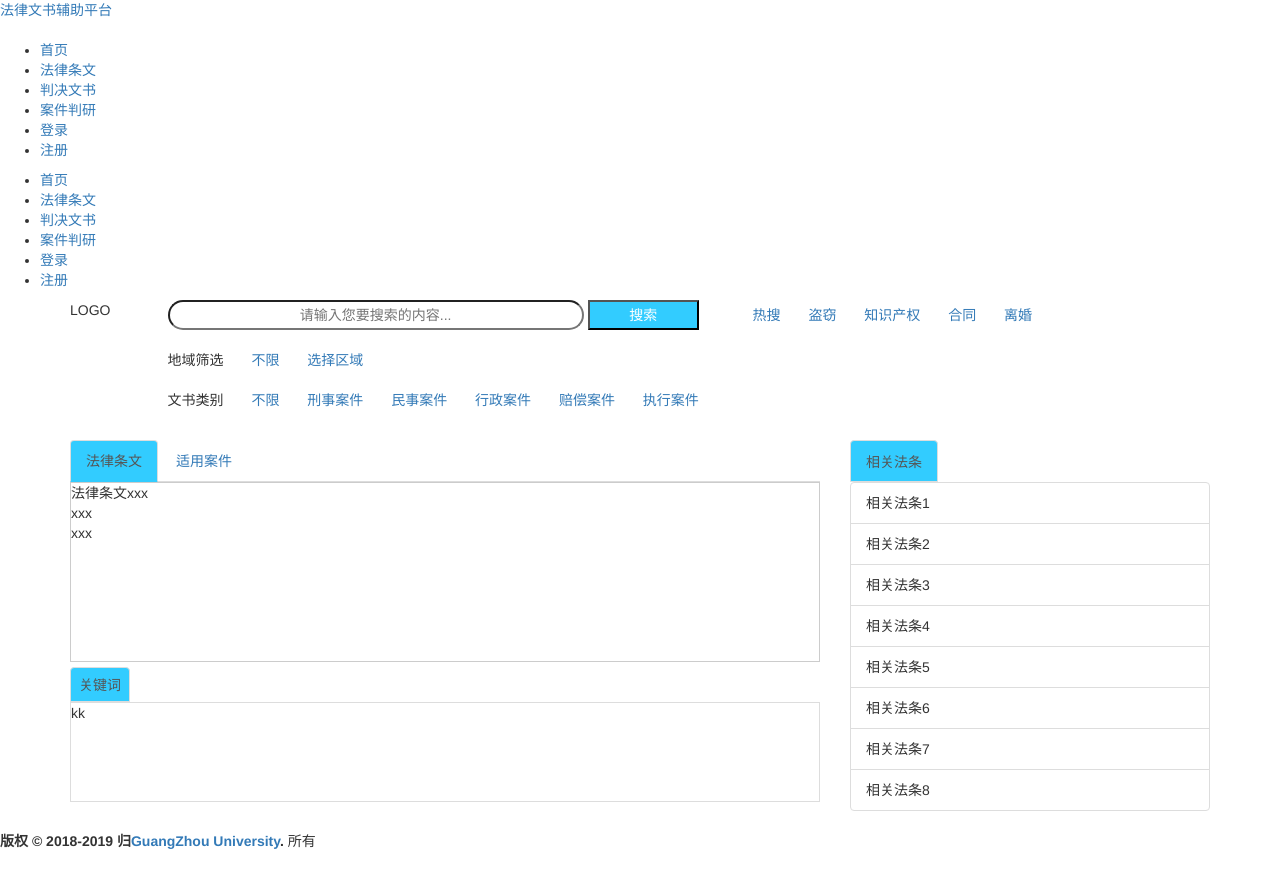
After one commit to byerHu/Intelligent, a Flask app: page /provision/detail in a window 1280 px wide. The commit adds this page. Run offline with Flask 2, Linux system fonts and the light colour scheme; some libraries are stand-ins or nearby versions.

Commit message:
change detail.html

```diff
--- a/app/home/views.py
+++ b/app/home/views.py
@@ -12,27 +12,32 @@ def index():
 def search():
     return render_template('home/search.html')
 
+# 条文详情页
+@home.route('/provision/detail')
+def provision_detail():
+    return render_template('home/provision_detail.html')
 
+# 法律条文
 @home.route('/legalprovision/')
 def legalprovision():
     return render_template('home/legalprovision.html')
 
-
+# 注册页
 @home.route('/register/')
 def register():
     return render_template('home/register.html')
 
-
+# 登录页
 @home.route('/login/')
 def login():
     return render_template('home/login.html')
 
-
+# 案件研判
 @home.route('/case/judge')
 def case_judge():
     return render_template('home/case_judge.html')
 
-
+# 判决文书
 @home.route('/judgmentdoc/')
 def judgmentdoc():
     return render_template('home/judgmentdoc.html')
--- /dev/null
+++ b/app/templates/home/provision_detail.html
@@ -0,0 +1,154 @@
+{% extends "home/nav.html" %}
+
+{% block css %}
+    <style>
+        .search-input {
+            border-radius: 15px;
+            outline: none;
+        }
+
+        .search-btn {
+            color: rgb(255, 255, 255);
+            background-color: rgb(50, 204, 255);
+        }
+
+        .search-a {
+            display: inline-block;
+            height: 30px;
+            line-height: 30px;
+            margin-right: 24px;
+        }
+
+        .select-a {
+            display: inline-block;
+            height: 20px;
+            line-height: 20px;
+            margin-left: 24px;
+        }
+
+        .relative-law {
+            color: #555;
+            display: block;
+            border: 1px solid #ddd;
+            width: 88px;
+            height: 42px;
+            line-height: 42px;
+            background: rgb(50, 204, 255);
+            text-align: center;
+            border-radius: 4px 4px 0 0;
+            margin-bottom: 0px;
+        }
+
+        .nav-tabs > li.active > a, .nav-tabs > li.active > a:focus, .nav-tabs > li.active > a:hover {
+            background-color: rgb(50, 204, 255);
+        }
+
+        .key-words {
+            color: #555;
+            display: block;
+            border: 1px solid #ddd;
+            width: 60px;
+            height: 35px;
+            line-height: 35px;
+            background: rgb(50, 204, 255);
+            text-align: center;
+            border-radius: 4px 4px 0 0;
+            margin-bottom: 0px;
+            margin-top: 5px;
+        }
+        .key-words-content {
+            height:100px;
+            border:1px solid #ddd;
+        }
+    </style>
+{% endblock %}
+{% block content %}
+    <div class="row">
+        <div class="col-md-1">LOGO</div>
+        <div class="col-md-6">
+            <div class="search">
+                <form action="{{ url_for('home.search') }}">
+                    <input class="search-input" style="width:75%;height: 30px;text-align: center;" type="text"
+                           placeholder="请输入您要搜索的内容...">
+                    <button class="search-btn" style="width:20%;height: 30px;" type="submit">搜索</button>
+                </form>
+            </div>
+        </div>
+        <div class="col-md-5">
+            <a class="search-a" href="#">热搜</a>
+            <a class="search-a" href="#">盗窃</a>
+            <a class="search-a" href="#">知识产权</a>
+            <a class="search-a" href="#">合同</a>
+            <a class="search-a" href="#">离婚</a>
+        </div>
+    </div>
+
+    <div class="row" style="margin-top:20px;">
+        <div class="col-md-1"></div>
+        <div class="col-md-11">
+            地域筛选
+            <a class="select-a" href="#">不限</a>
+            <a class="select-a" href="#">选择区域</a>
+        </div>
+    </div>
+    <div class="row" style="margin-top:20px;">
+        <div class="col-md-1"></div>
+        <div class="col-md-11">
+            文书类别
+            <a class="select-a" href="#">不限</a>
+            <a class="select-a" href="#">刑事案件</a>
+            <a class="select-a" href="#">民事案件</a>
+            <a class="select-a" href="#">行政案件</a>
+            <a class="select-a" href="#">赔偿案件</a>
+            <a class="select-a" href="#">执行案件</a>
+        </div>
+    </div>
+
+
+    {#    法律条文，适用案件#}
+    <div class="row" style="margin-top:30px;">
+        <div class="col-md-8">
+            <div>
+                <!-- Nav tabs -->
+                <ul class="nav nav-tabs" role="tablist">
+                    <li role="presentation" class="active"><a href="#home" aria-controls="home" role="tab"
+                                                              data-toggle="tab">法律条文</a></li>
+                    <li role="presentation"><a href="#profile" aria-controls="profile" role="tab"
+                                               data-toggle="tab">适用案件</a>
+                    </li>
+                </ul>
+
+                <!-- Tab panes -->
+                <div class="tab-content" style="border:1px solid #ccc;height:180px;">
+                    <div role="tabpanel" class="tab-pane active" id="home">
+                        法律条文xxx <br>
+                        xxx <br>
+                        xxx
+                    </div>
+                    <div role="tabpanel" class="tab-pane" id="profile">
+                        适用案件xxx <br>
+                        xxx <br>
+                        xxx
+                    </div>
+                </div>
+            </div>
+
+            <p class="key-words">关键词</p>
+            <div class="key-words-content">kk</div>
+        </div>
+
+        <div class="col-md-4">
+            <p class="relative-law">相关法条</p>
+            <ul class="list-group">
+                <li class="list-group-item">相关法条1</li>
+                <li class="list-group-item">相关法条2</li>
+                <li class="list-group-item">相关法条3</li>
+                <li class="list-group-item">相关法条4</li>
+                <li class="list-group-item">相关法条5</li>
+                <li class="list-group-item">相关法条6</li>
+                <li class="list-group-item">相关法条7</li>
+                <li class="list-group-item">相关法条8</li>
+            </ul>
+        </div>
+    </div>
+{% endblock %}
--- a/app/templates/home/search.html
+++ b/app/templates/home/search.html
@@ -260,7 +260,7 @@
                     var e = event || window.event;
                     x = e.clientX;
                     y = e.clientY;
-                    text = "<div id='show-detail' style='color:red;font-size:20px;width:250px;height:100px;border:1px solid blue; position:fixed;left:" + x + "px;top:" + y + "px;'>" + content + "<button class='btn btn-info' style='position:absolute;bottom:5px;right:5px;'>查看详情</button></div>";
+                    text = "<div id='show-detail' style='color:red;font-size:20px;width:250px;height:100px;border:1px solid blue; position:fixed;left:" + x + "px;top:" + y + "px;'>" + content + "<a href='{{ url_for('home.provision_detail') }}' type='button' class='btn btn-info' style='position:absolute;bottom:5px;right:5px;'>查看详情</a></div>";
                     $(".knowledgePic").append(text);
                 }
 
```
